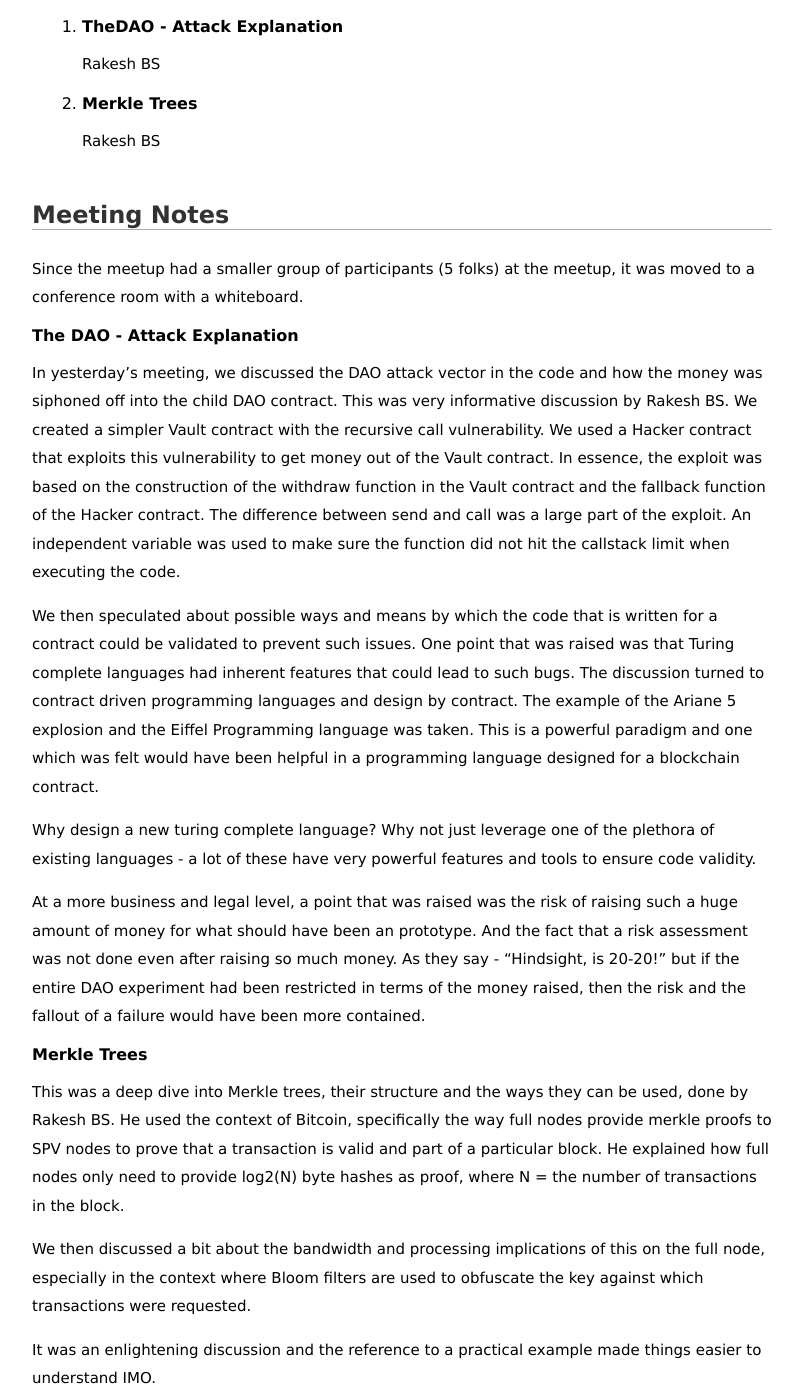
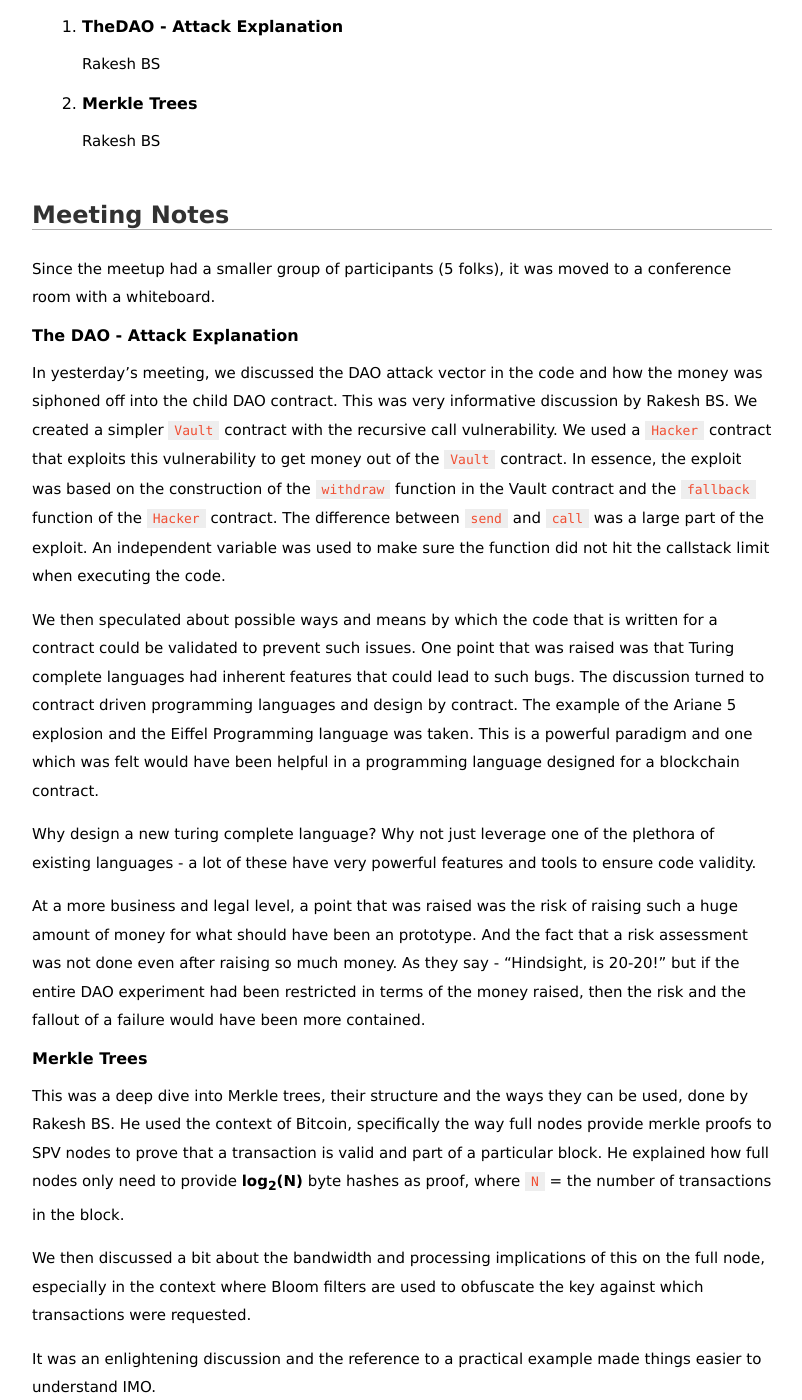
Before and after one commit to big-org/big-org.github.io, a Jekyll site: the page built from _posts/2016-06-20-meetup-5.md, in a window 1280 px wide and 1400 px high, scrolled down 418 px. Shown: the whole window, without its empty margins (238-1040 px from the left). Built offline with Jekyll 4.4.1, drawn with Linux system fonts in a browser that asks for light colours.

Commit message:
reformatted some text.

```diff
--- a/_posts/2016-06-20-meetup-5.md
+++ b/_posts/2016-06-20-meetup-5.md
@@ -21,11 +21,11 @@
 
 
 ## Meeting Notes
-Since the meetup had a smaller group of participants (5 folks) at the meetup, it was moved to a conference room with a whiteboard.
+Since the meetup had a smaller group of participants (5 folks), it was moved to a conference room with a whiteboard.
 
 
 ### The DAO - Attack Explanation
-In yesterday's meeting, we discussed the DAO attack vector in the code and how the money was siphoned off into the child DAO contract. This was very informative discussion by Rakesh BS. We created a simpler Vault contract with the recursive call vulnerability. We used a Hacker contract that exploits this vulnerability to get money out of the Vault contract. In essence, the exploit was based on the construction of the withdraw function in the Vault contract and the fallback function of the Hacker contract. The difference between send and call was a large part of the exploit. An independent variable was used to make sure the function did not hit the callstack limit when executing the code.
+In yesterday's meeting, we discussed the DAO attack vector in the code and how the money was siphoned off into the child DAO contract. This was very informative discussion by Rakesh BS. We created a simpler `Vault` contract with the recursive call vulnerability. We used a `Hacker` contract that exploits this vulnerability to get money out of the `Vault` contract. In essence, the exploit was based on the construction of the `withdraw` function in the Vault contract and the `fallback` function of the `Hacker` contract. The difference between `send` and `call` was a large part of the exploit. An independent variable was used to make sure the function did not hit the callstack limit when executing the code.
 
 
 We then speculated about possible ways and means by which the code that is written for a contract could be validated to prevent such issues. One point that was raised was that Turing complete languages had inherent features that could lead to such bugs. The discussion turned to contract driven programming languages and design by contract. The example of the Ariane 5 explosion and the Eiffel Programming language  was taken. This is a powerful paradigm and one which was felt would have been helpful in a programming language designed for a blockchain contract.
@@ -36,7 +36,7 @@
 At a more business and legal level, a point that was raised was the risk of raising such a huge amount of money for what should have been an prototype. And the fact that a risk assessment was not done even after raising so much money. As they say - "Hindsight, is 20-20!" but if the entire DAO experiment had been restricted in terms of the money raised, then the risk and the fallout of a failure would have been more contained.
 
 ### Merkle Trees
-This was a deep dive into Merkle trees, their structure and the ways they can be used, done by Rakesh BS. He used the context of Bitcoin, specifically the way full nodes provide merkle proofs to SPV nodes to prove that a transaction is valid and part of a particular block. He explained how full nodes only need to provide log2(N) byte hashes as proof, where N = the number of transactions in the block.
+This was a deep dive into Merkle trees, their structure and the ways they can be used, done by Rakesh BS. He used the context of Bitcoin, specifically the way full nodes provide merkle proofs to SPV nodes to prove that a transaction is valid and part of a particular block. He explained how full nodes only need to provide <b>log<sub>2</sub>(N)</b> byte hashes as proof, where `N` = the number of transactions in the block.
 
 
 We then discussed a bit about the bandwidth and processing implications of this on the full node, especially in the context where Bloom filters are used to obfuscate the key against which transactions were requested.
```
